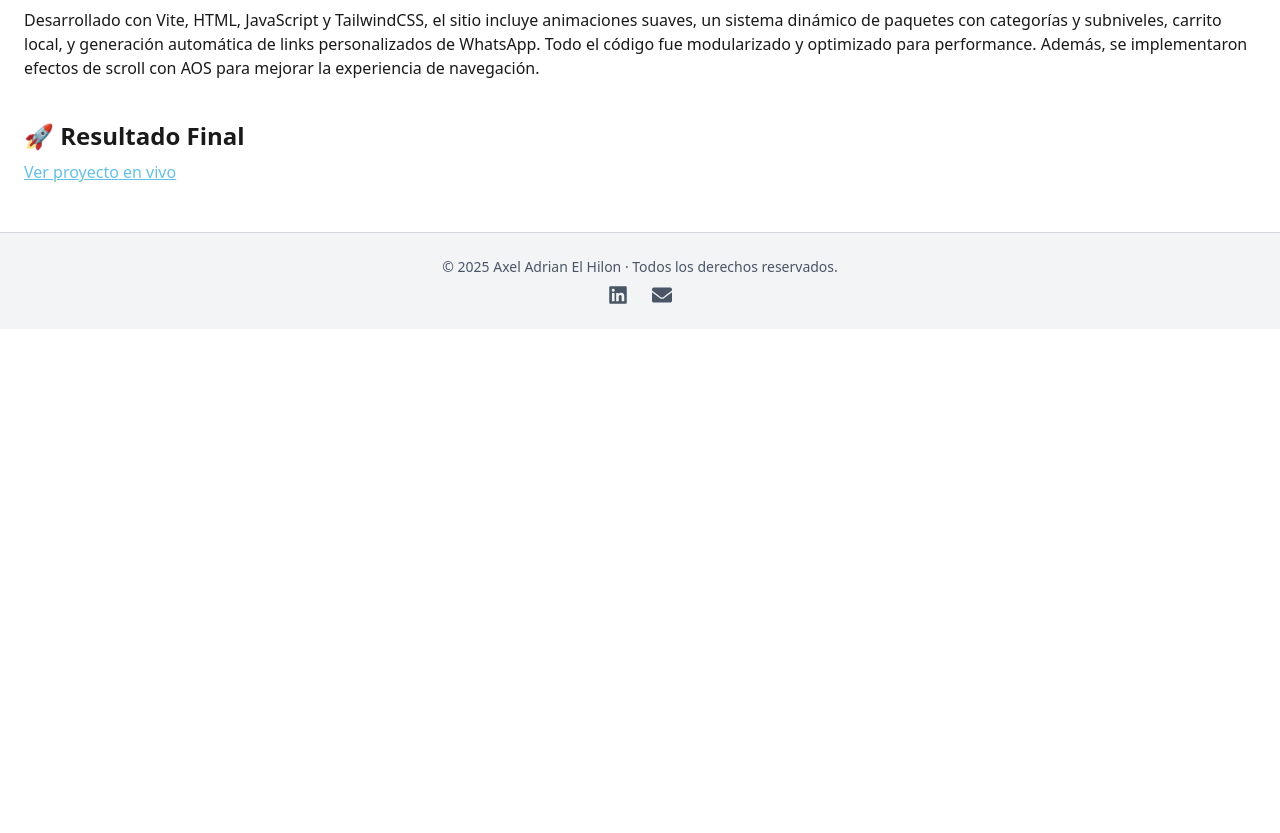
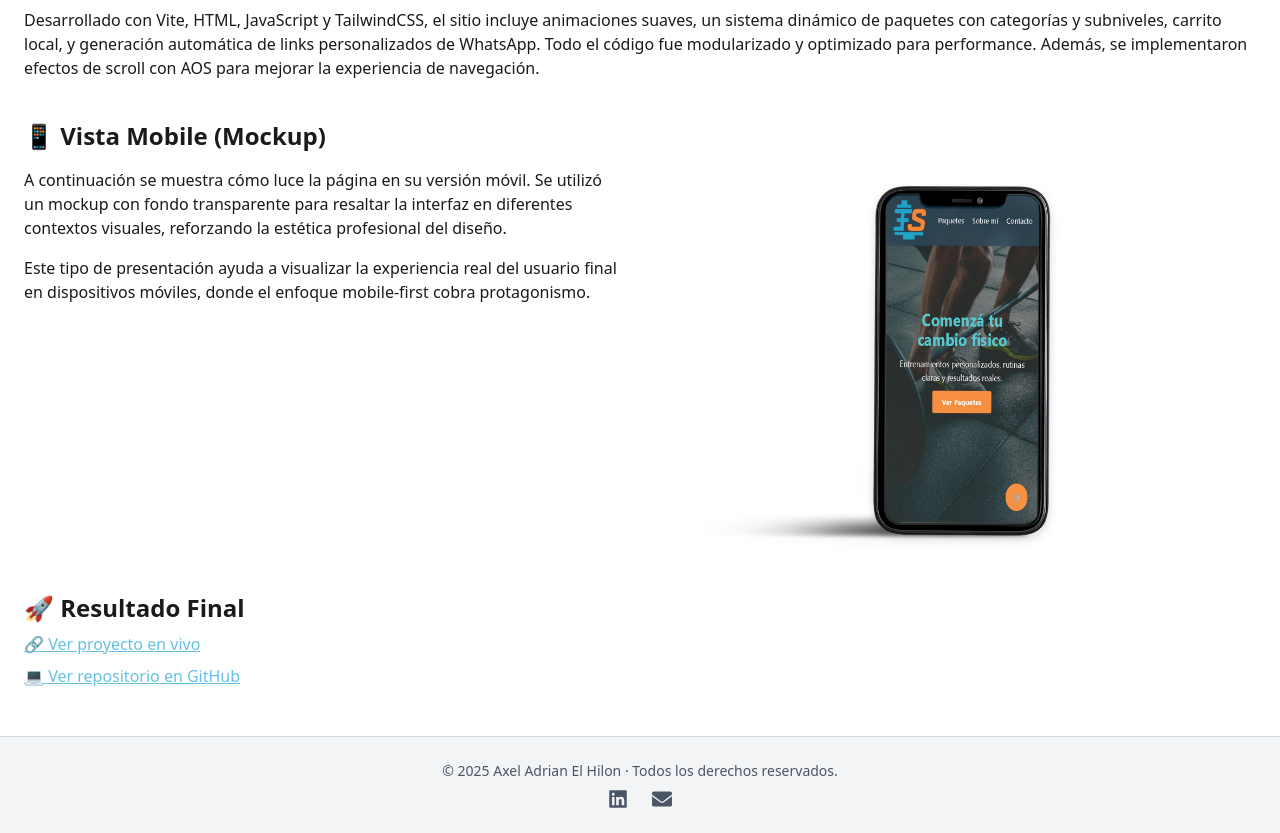
Before and after one commit to AxelElHilon/Portfolio-AxelElHilon, a React (Vite) app: page /projects/project4 in a window 1280 px wide. Shown: the part 624-1457 px from the top of the page. Before the commit the page ends 953 px from the top, so only its background shows below. Built offline with nearby package versions, Linux system fonts and the light colour scheme.

Commit message:
Agregado de mockups

```diff
--- a/src/components/projects/Project2.jsx
+++ b/src/components/projects/Project2.jsx
@@ -1,4 +1,5 @@
 import React from "react";
+import mockupImage from "../../assets/hypegear-mockup.png";
 
 export default function Project2({ darkMode }) {
   return (
@@ -46,6 +47,37 @@ export default function Project2({ darkMode }) {
         </p>
       </section>
 
+ {/* SECCIÓN MOCKUP*/}
+      <section className="mb-10">
+        <h2 className="text-2xl font-semibold mb-4">📱 Vista Mobile (Mockup)</h2>
+        <div className="flex flex-col lg:flex-row items-center lg:items-start gap-8">
+          {/* Texto */}
+          <div className="lg:w-1/2">
+            <p className="mb-4">
+              A continuación se muestra cómo luce la página en su versión móvil.
+              Se utilizó un mockup con fondo transparente para resaltar la interfaz en
+              diferentes contextos visuales, reforzando la estética profesional del diseño.
+            </p>
+            <p>
+              Este tipo de presentación ayuda a visualizar la experiencia real del usuario final
+              en dispositivos móviles, donde el enfoque mobile-first cobra protagonismo.
+            </p>
+          </div>
+
+          {/* Imagen animada */}
+          <div
+            className="lg:w-1/2 transition-all duration-700 ease-in-out"
+            data-aos="fade-left"
+          >
+            <img
+              src={mockupImage}
+              alt="Vista mobile de la landing"
+              className="w-full max-w-md md:max-w-lg mx-auto rounded-xl drop-shadow-lg"
+            />
+          </div>
+        </div>
+      </section>
+
       <section className="mb-10">
         <h2 className="text-2xl font-semibold mb-2">🚀 Resultado Final</h2>
         <p>
--- a/src/components/projects/Project4.jsx
+++ b/src/components/projects/Project4.jsx
@@ -1,4 +1,5 @@
 import React from "react";
+import mockupImage from "../../assets/ema-cell.png";
 
 export default function Project4({ darkMode }) {
   return (
@@ -36,17 +37,57 @@ export default function Project4({ darkMode }) {
           Desarrollado con Vite, HTML, JavaScript y TailwindCSS, el sitio incluye animaciones suaves, un sistema dinámico de paquetes con categorías y subniveles, carrito local, y generación automática de links personalizados de WhatsApp. Todo el código fue modularizado y optimizado para performance. Además, se implementaron efectos de scroll con AOS para mejorar la experiencia de navegación.
         </p>
       </section>
+      {/* SECCIÓN MOCKUP*/}
+      <section className="mb-10">
+        <h2 className="text-2xl font-semibold mb-4">📱 Vista Mobile (Mockup)</h2>
+        <div className="flex flex-col lg:flex-row items-center lg:items-start gap-8">
+          {/* Texto */}
+          <div className="lg:w-1/2">
+            <p className="mb-4">
+              A continuación se muestra cómo luce la página en su versión móvil.
+              Se utilizó un mockup con fondo transparente para resaltar la interfaz en
+              diferentes contextos visuales, reforzando la estética profesional del diseño.
+            </p>
+            <p>
+              Este tipo de presentación ayuda a visualizar la experiencia real del usuario final
+              en dispositivos móviles, donde el enfoque mobile-first cobra protagonismo.
+            </p>
+          </div>
+
+          {/* Imagen animada */}
+          <div
+            className="lg:w-1/2 transition-all duration-700 ease-in-out"
+            data-aos="fade-left"
+          >
+            <img
+              src={mockupImage}
+              alt="Vista mobile de la landing"
+              className="w-full max-w-md md:max-w-lg mx-auto rounded-xl drop-shadow-lg"
+            />
+          </div>
+        </div>
+      </section>
 
       <section className="mb-10">
         <h2 className="text-2xl font-semibold mb-2">🚀 Resultado Final</h2>
+        <div className="flex flex-col gap-2">
           <a
             href="https://emanuel-personaltrainer.vercel.app/"
             target="_blank"
             rel="noopener noreferrer"
             className="text-[#65c1e4] underline"
           >
-          Ver proyecto en vivo
+            🔗 Ver proyecto en vivo
           </a>
+          <a
+            href="https://github.com/AxelElHilon/emanuel-personaltrainer.git"
+            target="_blank"
+            rel="noopener noreferrer"
+            className="text-[#65c1e4] underline"
+          >
+            💻 Ver repositorio en GitHub
+          </a>
+        </div>
       </section>
     </main>
   );
```
Also changed, not shown: src/assets/ema-cell.png (added), src/assets/hypegear-mockup.png (added). Lines whose indentation alone changed are shown as unchanged.
